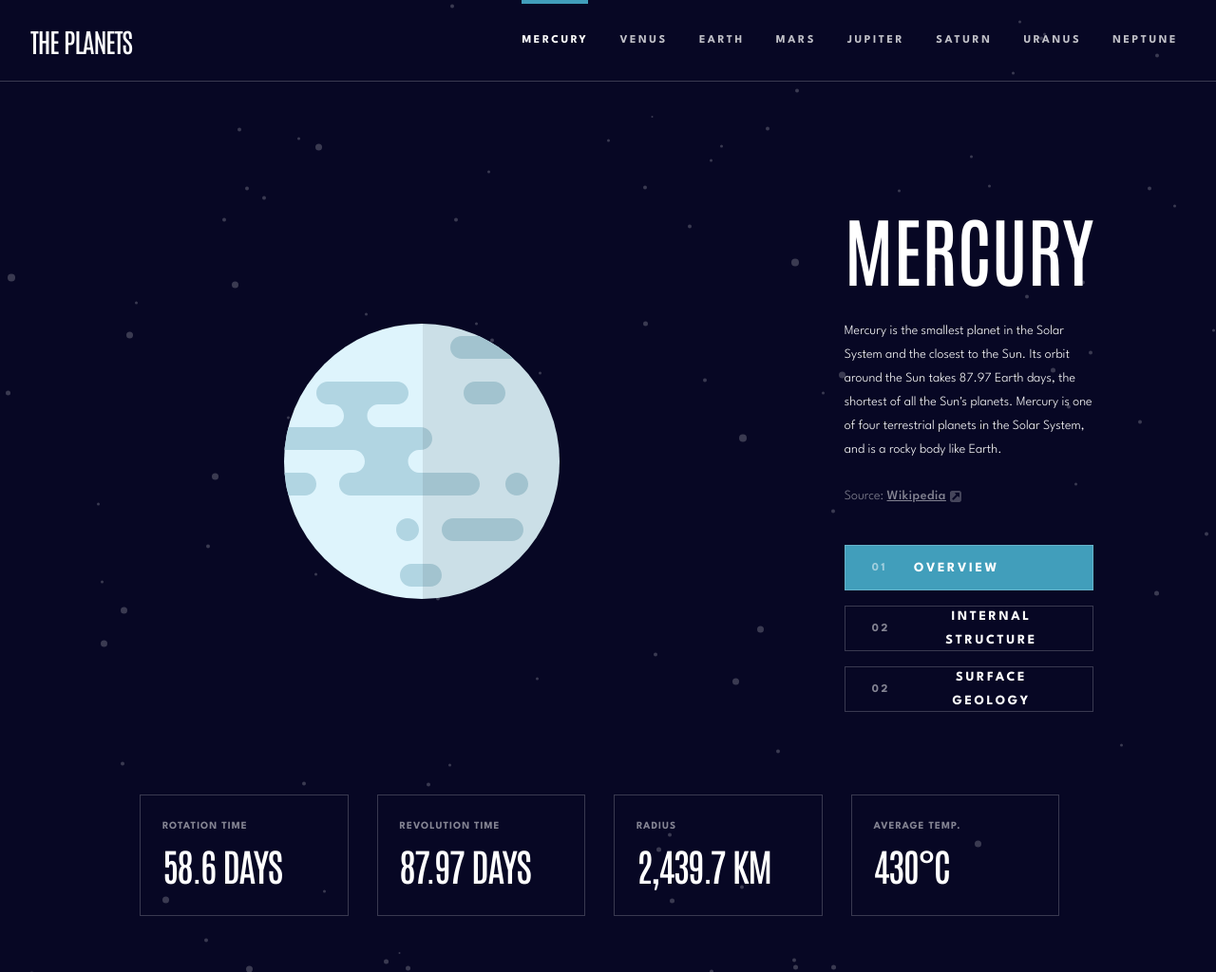
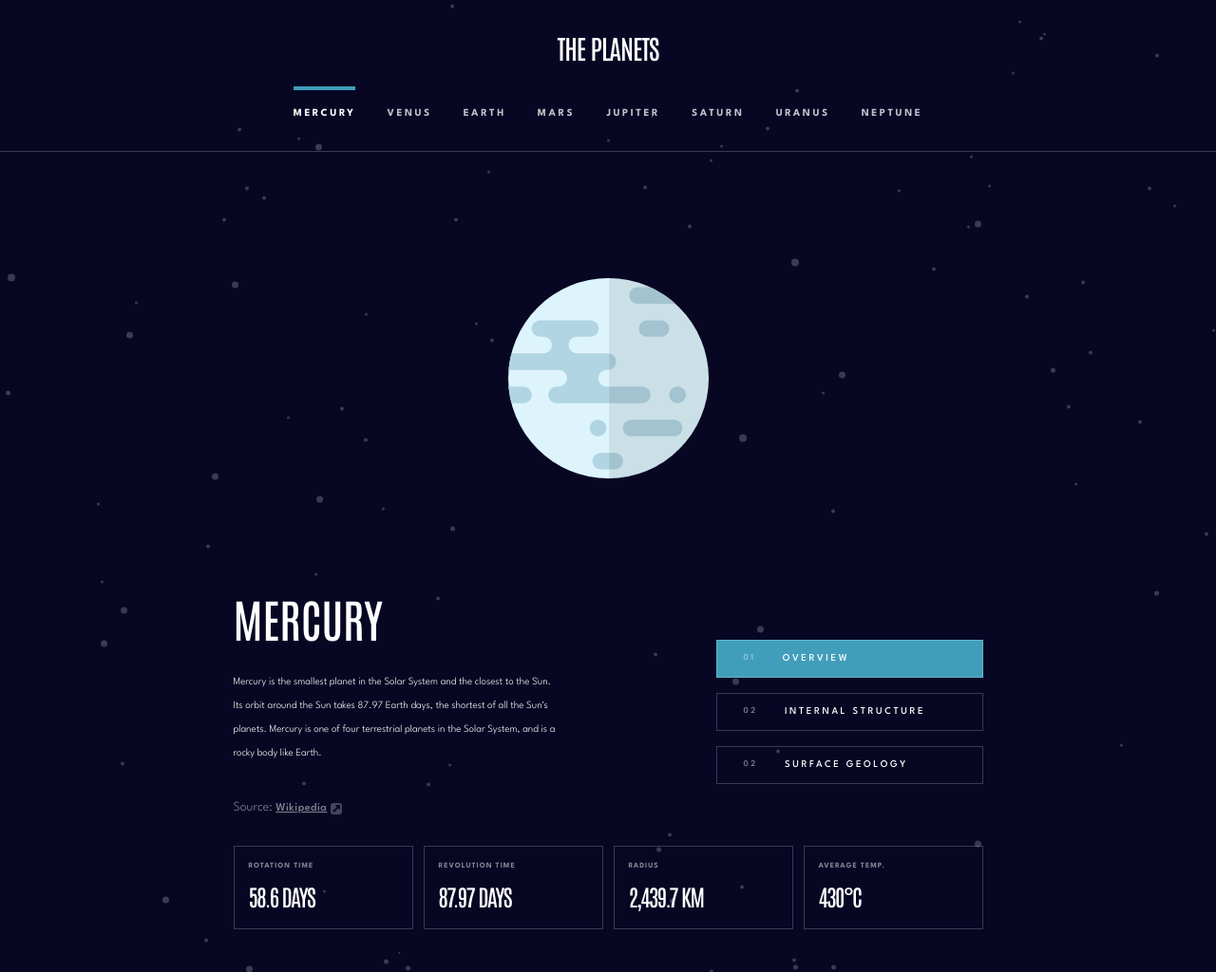
Before and after one commit to des0lt/planet-fact, a plain HTML site: page index.html in a window 1280 px wide. Shown: the whole page at 95% size. Drawn offline with Linux system fonts and the light colour scheme.

Commit message:
resolving problems

```diff
--- a/script.js
+++ b/script.js
@@ -87,11 +87,13 @@ fetch('./data.json')
                 <div class="planet-illustration">
                     <div class="picture"></div>
                     <div class="descr">
-                        <h1 class="antonio-medium-h1" id="name"></h1>
-                        <p class="descr-text league-spartan-body active"></p>
-                        <p class="descr-text league-spartan-body"></p>
-                        <p class="descr-text league-spartan-body"></p>
-                        <div class="source league-spartan-body"></div>
+                        <div class="text-wrapp">
+                            <h1 class="antonio-medium-h1" id="name"></h1>
+                            <p class="descr-text league-spartan-body active"></p>
+                            <p class="descr-text league-spartan-body"></p>
+                            <p class="descr-text league-spartan-body"></p>
+                            <div class="source league-spartan-body"></div>
+                        </div>
                         <div class="buttons-wrap">
                             <button class="league-spartan-h3 active">
                                 <span>01</span>
--- a/style.css
+++ b/style.css
@@ -185,14 +185,20 @@ main {
         .descr {
             display: flex;
             flex-direction: column;
-            gap: 24px;
+            gap: 39px;
             margin-top: 56px;
             width: 350px;
+            .text-wrapp {
+                display: flex;
+                flex-direction: column;
+                gap: 24px;
+            }
             h1 {
                 text-transform: uppercase;
             }
             p {
                 display: none;
+                margin-bottom: 8px; /**/
             }
             .active {
                 display: block;
@@ -243,6 +249,7 @@ main {
                     width: 100%;
                     height: 48px;
                     text-transform: uppercase;
+                    text-align: left;
                     background: transparent;
                     outline: 0;
                     border: 1px solid rgba(255, 255, 255, 0.2);
@@ -251,12 +258,13 @@ main {
                     pointer-events: fill;
                     span, h3 {
                         pointer-events: none;
+                        font-weight: 500;
                     }
                     span {
                         opacity: 0.5;
                     }
                     &:hover {
-                        background-color: var(--main-color);
+                        background-color: rgba(216, 216, 216, .2)
                     }
                 }
                 .active {
@@ -308,3 +316,97 @@ main {
         display: block;
     }
 }
+
+@media (max-width: 1440px) {
+
+    header {
+        height: unset; /**/
+        flex-direction: column; /**/
+        gap: 39px; /**/
+        padding: 32px 0px 27px 0px; /**/
+        nav {
+            a {
+                font-size: 11px;
+                &::before {
+                    transform: translateY(-400%); /**/
+                }
+                &:hover {
+                    &::before {
+                        transform: translateY(-400%); /**/
+                    }
+                }
+            }
+            .active {
+                &::before {
+                    transform: translateY(-400%); /**/
+                }
+            }
+        }
+    }
+
+    main {
+        padding: 27px 40px 36px 40px; /**/
+        .planet-illustration {
+            align-items: center; /**/
+            min-height: 422px; /**/
+            flex-direction: column; /**/
+            gap: 0; /**/
+            margin-bottom: 27px; /**/
+            .picture {
+                min-width: 422px; /**/
+                min-height: 422px; /**/
+                div {
+                    background-size: 50%;
+                }
+            }
+            .descr {
+                flex-direction: row; /**/
+                margin-top: 11px; /**/
+                max-width: 789px; /**/
+                width: 100%; /**/
+                align-items: center; /**/
+                justify-content: space-between; /**/
+                h1 {
+                    font-size: 48px; /**/
+                    line-height: normal; /**/
+                }
+                p {
+                    max-width: 339px; /**/
+                    font-size: 11px; /**/
+                }
+                .source {
+                    .wiki-link {
+                        font-size: 12px; /**/
+                    }
+                }
+                .buttons-wrap {
+                    button {
+                        width: 281px; /**/
+                        height: 40px; /**/
+                        font-size: 9px; /**/
+                    }
+                }
+            }
+        }
+
+        .planet-characteristics {
+            gap: 11px; /**/
+            width: 100%; /**/
+            max-width: 789px; /**/
+            margin: 0 auto; /**/
+            .characteristics_wrap {
+                width: 25%; /**/
+                height: 88px; /**/
+                padding: 16px 15px 19px 15px; /**/
+                h4 {
+                    font-size: 8px; /**/
+                    line-height: normal; /**/
+                }
+                h2 {
+                    font-size: 24px; /**/
+                    line-height: normal; /**/
+                }
+            }
+        }
+    }
+}
```
